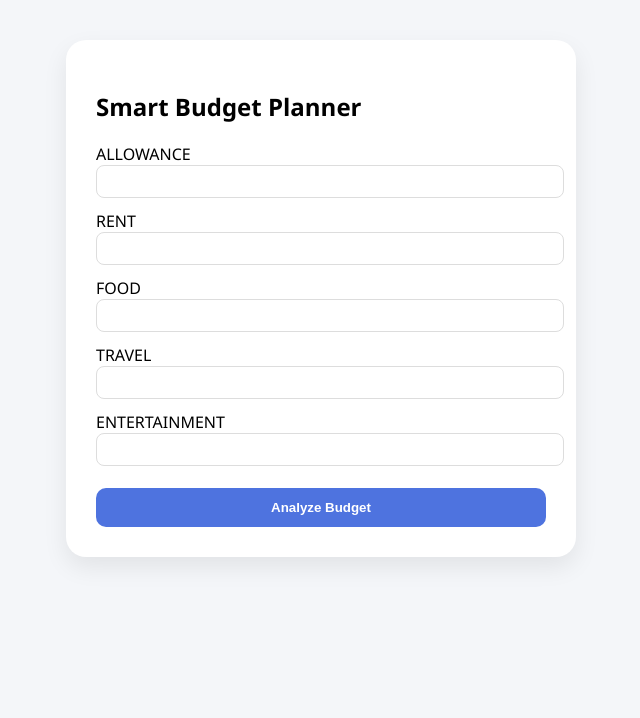
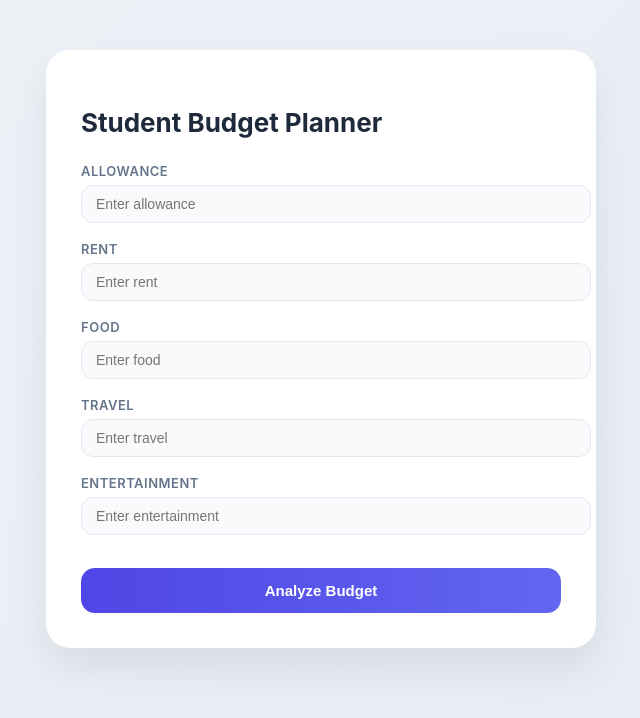
Before and after one commit to Sanjay0911-c/ai-budget-planner, a React (Create React App) app in the folder client/: page / in a window 1280 px wide. Shown: the top 718 px of the page, without its empty margins (319-959 px from the left). Built offline with nearby package versions, Linux system fonts and the light colour scheme.

Commit message:
Updated stricter scoring, projection, professional UI

```diff
--- a/client/src/App.css
+++ b/client/src/App.css
@@ -1,81 +1,154 @@
 body {
   margin: 0;
-  font-family: "Segoe UI", sans-serif;
-  background: #f4f6f9;
+  font-family: "Inter", "Segoe UI", sans-serif;
+  background: linear-gradient(135deg, #eef2f7, #e6ecf5);
 }
 
 .app {
   display: flex;
   flex-direction: column;
   align-items: center;
-  padding: 40px;
+  padding: 50px 20px;
 }
 
-.budget-card, .report-card {
-  background: white;
-  width: 450px;
-  padding: 30px;
-  border-radius: 20px;
-  box-shadow: 0 10px 25px rgba(0,0,0,0.08);
+/* ===== Main Input Card ===== */
+
+.budget-card {
+  background: #ffffff;
+  width: 480px;
+  padding: 35px;
+  border-radius: 24px;
+  box-shadow: 0 20px 40px rgba(0, 0, 0, 0.08);
+  margin-bottom: 30px;
+}
+
+.budget-card h2 {
   margin-bottom: 25px;
+  font-size: 26px;
+  font-weight: 700;
+  color: #1e293b;
 }
 
 .input-group {
-  margin-bottom: 12px;
+  margin-bottom: 18px;
+}
+
+.input-group label {
+  font-size: 13px;
+  font-weight: 600;
+  color: #64748b;
+  display: block;
+  margin-bottom: 6px;
+  letter-spacing: 0.5px;
 }
 
 input {
   width: 100%;
-  padding: 8px;
-  border-radius: 8px;
-  border: 1px solid #ddd;
+  padding: 10px 14px;
+  border-radius: 12px;
+  border: 1px solid #e2e8f0;
+  background: #f8fafc;
+  font-size: 14px;
+  transition: all 0.2s ease;
+}
+
+input:focus {
+  outline: none;
+  border-color: #4f46e5;
+  background: white;
+  box-shadow: 0 0 0 3px rgba(79, 70, 229, 0.1);
 }
 
 button {
   width: 100%;
-  padding: 12px;
-  border-radius: 10px;
+  padding: 14px;
+  border-radius: 14px;
   border: none;
-  background: #4e73df;
+  background: linear-gradient(90deg, #4f46e5, #6366f1);
   color: white;
-  font-weight: bold;
+  font-weight: 600;
+  font-size: 15px;
   cursor: pointer;
-  margin-top: 10px;
+  margin-top: 15px;
+  transition: all 0.2s ease;
 }
 
 button:hover {
-  opacity: 0.9;
+  transform: translateY(-2px);
+  box-shadow: 0 10px 20px rgba(79, 70, 229, 0.2);
 }
+
+/* ===== Report Card ===== */
+
+.report-card {
+  background: #ffffff;
+  width: 480px;
+  padding: 35px;
+  border-radius: 24px;
+  box-shadow: 0 20px 40px rgba(0, 0, 0, 0.08);
+}
+
+.report-card h3 {
+  font-size: 22px;
+  margin-bottom: 20px;
+  color: #1e293b;
+}
+
+.summary-text {
+  font-size: 14px;
+  line-height: 1.6;
+  color: #334155;
+}
+
+/* ===== Score Bar ===== */
 
 .score-container {
   width: 100%;
-  height: 18px;
-  background: #e9ecef;
-  border-radius: 10px;
-  margin-top: 15px;
+  height: 14px;
+  background: #e2e8f0;
+  border-radius: 20px;
+  margin-top: 18px;
   overflow: hidden;
 }
 
 .score-bar {
   height: 100%;
+  border-radius: 20px;
   transition: width 1s ease-in-out;
 }
 
 .score-text {
-  font-weight: bold;
-  margin-top: 8px;
+  font-weight: 600;
+  margin-top: 10px;
+  font-size: 14px;
 }
 
+/* ===== Risk Badge ===== */
+
 .risk-badge {
-  padding: 8px;
-  border-radius: 8px;
+  padding: 10px;
+  border-radius: 14px;
+  font-weight: 600;
+  text-align: center;
+  margin: 15px 0;
+  font-size: 14px;
   color: white;
-  font-weight: bold;
-  text-align: center;
-  margin: 10px 0;
 }
 
-pre {
+/* ===== Section Headings ===== */
+
+.section-title {
+  font-size: 16px;
+  font-weight: 700;
+  margin-top: 20px;
+  margin-bottom: 8px;
+  color: #1e293b;
+}
+
+.analysis-text,
+.projection-text {
+  font-size: 14px;
+  line-height: 1.7;
+  color: #334155;
   white-space: pre-wrap;
-  font-family: inherit;
 }
--- a/client/src/App.js
+++ b/client/src/App.js
@@ -25,6 +25,7 @@ function App() {
   const analyzeBudget = async () => {
     try {
       setLoading(true);
+
       const response = await axios.post(
         "http://127.0.0.1:5000/ai-budget",
         data
@@ -36,27 +37,35 @@ function App() {
       setScore(response.data.score);
       setRisk(response.data.riskLevel);
     } catch (error) {
-      alert("Backend error");
+      alert("Backend error. Please check server.");
     }
+
     setLoading(false);
   };
 
   const getRiskColor = () => {
-    if (risk.includes("Low")) return "#28a745";
-    if (risk.includes("Moderate")) return "#ffc107";
-    if (risk.includes("High")) return "#fd7e14";
-    return "#dc3545";
+    if (risk.includes("Low")) return "#16a34a";
+    if (risk.includes("Moderate")) return "#f59e0b";
+    if (risk.includes("High")) return "#f97316";
+    return "#dc2626";
   };
 
   return (
     <div className="app">
+      {/* ===== INPUT CARD ===== */}
       <div className="budget-card">
-        <h2>Smart Budget Planner</h2>
+        <h2>Student Budget Planner</h2>
 
         {Object.keys(data).map((key) => (
           <div className="input-group" key={key}>
             <label>{key.toUpperCase()}</label>
-            <input name={key} onChange={handleChange} />
+            <input
+              type="number"
+              name={key}
+              value={data[key]}
+              onChange={handleChange}
+              placeholder={`Enter ${key}`}
+            />
           </div>
         ))}
 
@@ -65,21 +74,31 @@ function App() {
         </button>
       </div>
 
+      {/* ===== REPORT CARD ===== */}
       {summary && (
         <div className="report-card">
           <h3>Financial Health Report</h3>
 
-          <pre>{summary}</pre>
+          <div className="summary-text">
+            {summary}
+          </div>
 
+          {/* SCORE BAR */}
           <div className="score-container">
             <div
               className="score-bar"
-              style={{ width: `${score}%`, background: getRiskColor() }}
+              style={{
+                width: `${score}%`,
+                background: getRiskColor()
+              }}
             ></div>
           </div>
 
-          <p className="score-text">Score: {score}/100</p>
+          <div className="score-text">
+            Financial Score: {score}/100
+          </div>
 
+          {/* RISK BADGE */}
           <div
             className="risk-badge"
             style={{ backgroundColor: getRiskColor() }}
@@ -87,11 +106,17 @@ function App() {
             {risk}
           </div>
 
-          <h4>Detailed Analysis</h4>
-          <pre>{analysis}</pre>
+          {/* ANALYSIS */}
+          <div className="section-title">Detailed Analysis</div>
+          <div className="analysis-text">
+            {analysis}
+          </div>
 
-          <h4>6-Month Projection</h4>
-          <pre>{projection}</pre>
+          {/* PROJECTION */}
+          <div className="section-title">6-Month Projection</div>
+          <div className="projection-text">
+            {projection}
+          </div>
         </div>
       )}
     </div>
```
Also changed, not shown: 1 other file (tests, documents, lock files or other folders).
